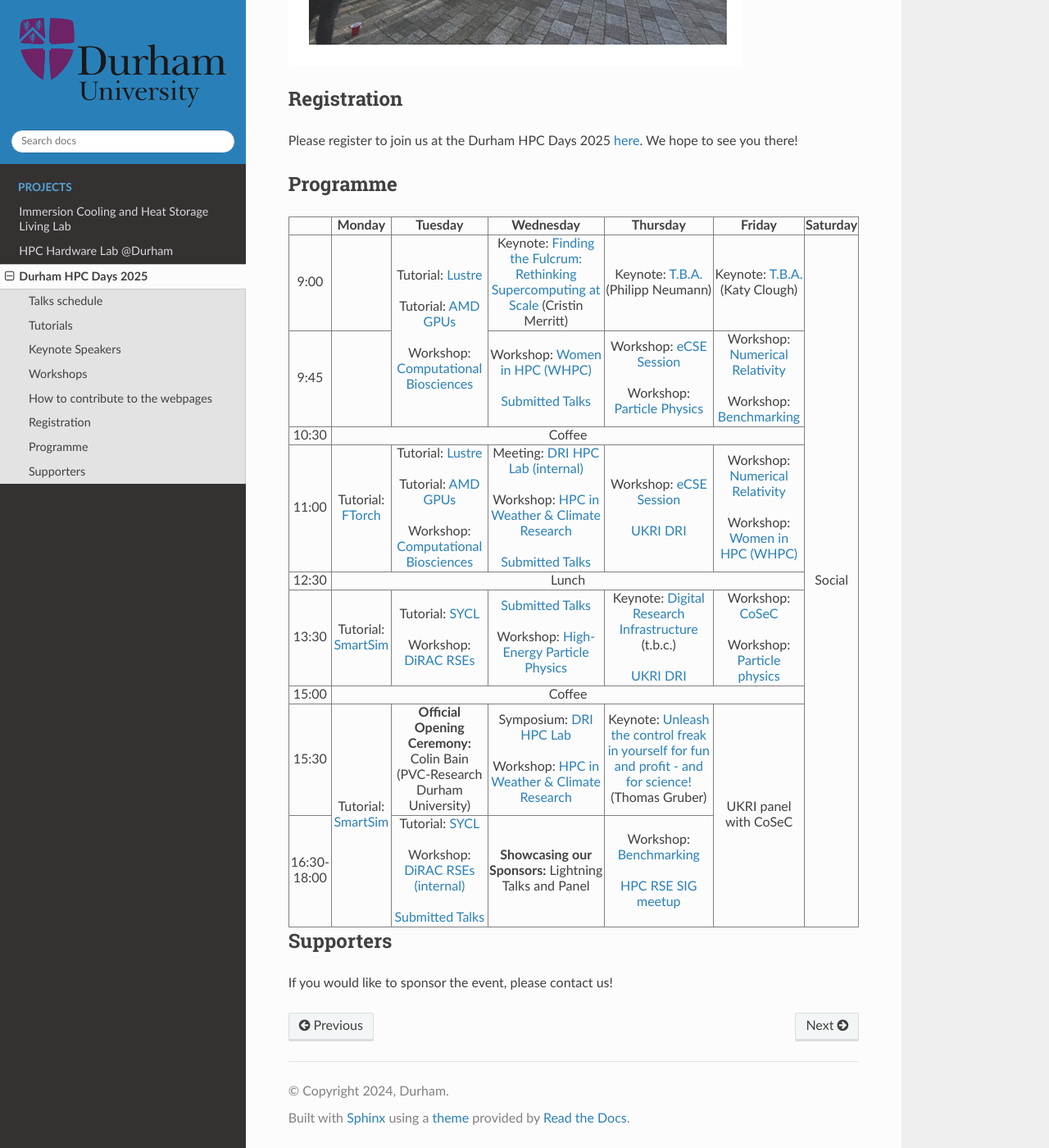
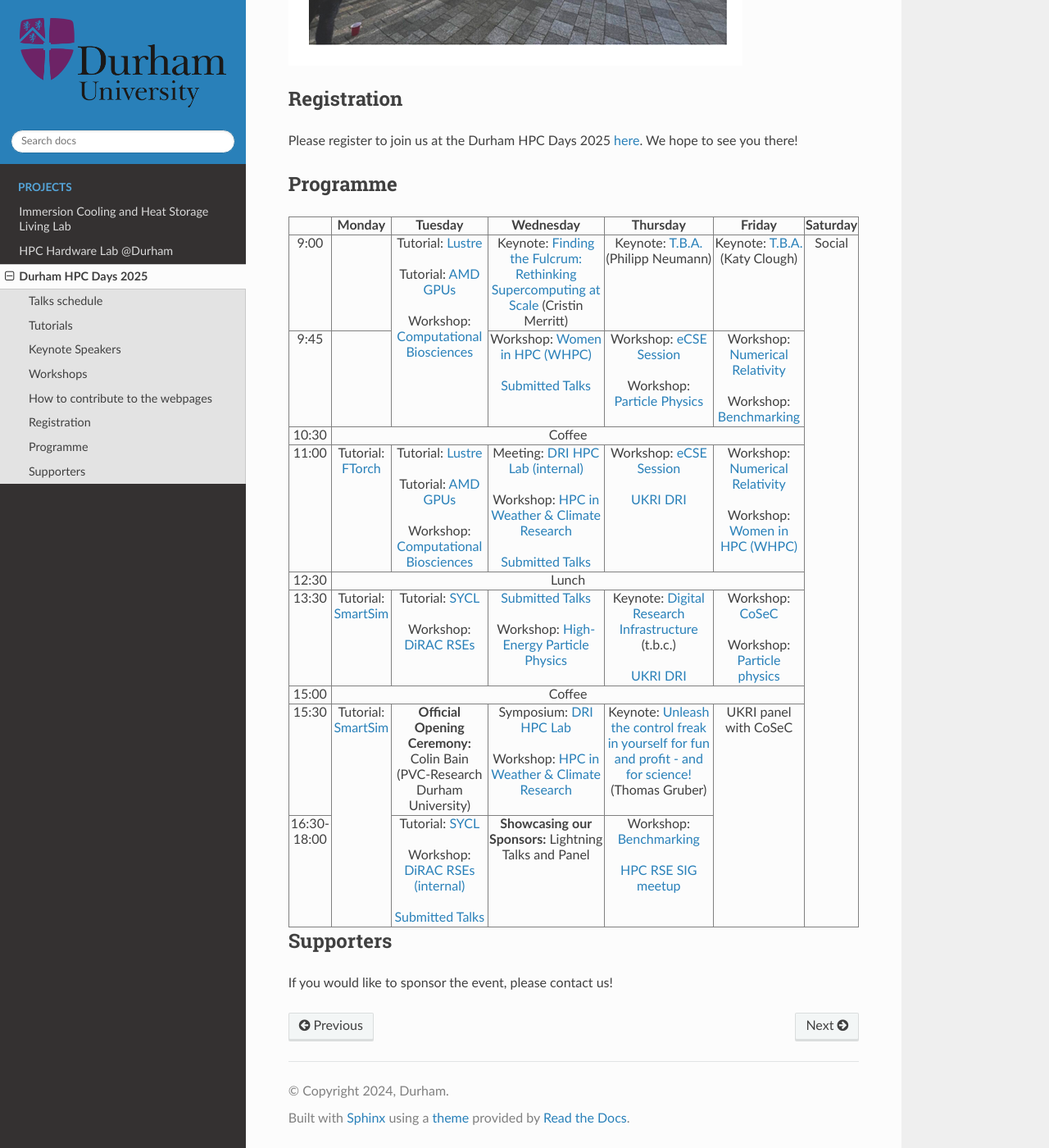
Before and after one commit to ilectra/durham, a Sphinx documentation site: the page built from docs/hpcdays/index.md, in a window 1280 px wide and 1400 px high, scrolled down 654 px. Shown: the whole window at 82% size. Built offline with Sphinx 7.4.7 and the Read the Docs theme 3.1.0, drawn with Linux system fonts in a browser that asks for light colours.

Commit message:
Fix style of table

```diff
--- a/docs/hpcdays/index.md
+++ b/docs/hpcdays/index.md
@@ -21,13 +21,7 @@
 ## Programme
 
 <!-- <table border="1" cellspacing="0" cellpadding="5"> -->
-<table border="1">
-<style>
-  table, td, th {
-    text-align: center;
-    vertical-align: middle;
-  }
-</style>
+<table border="1" style="width: 100%; text-align: center;">
 <tr>
   <td></td>
   <td><b>Monday </b></td>
```
